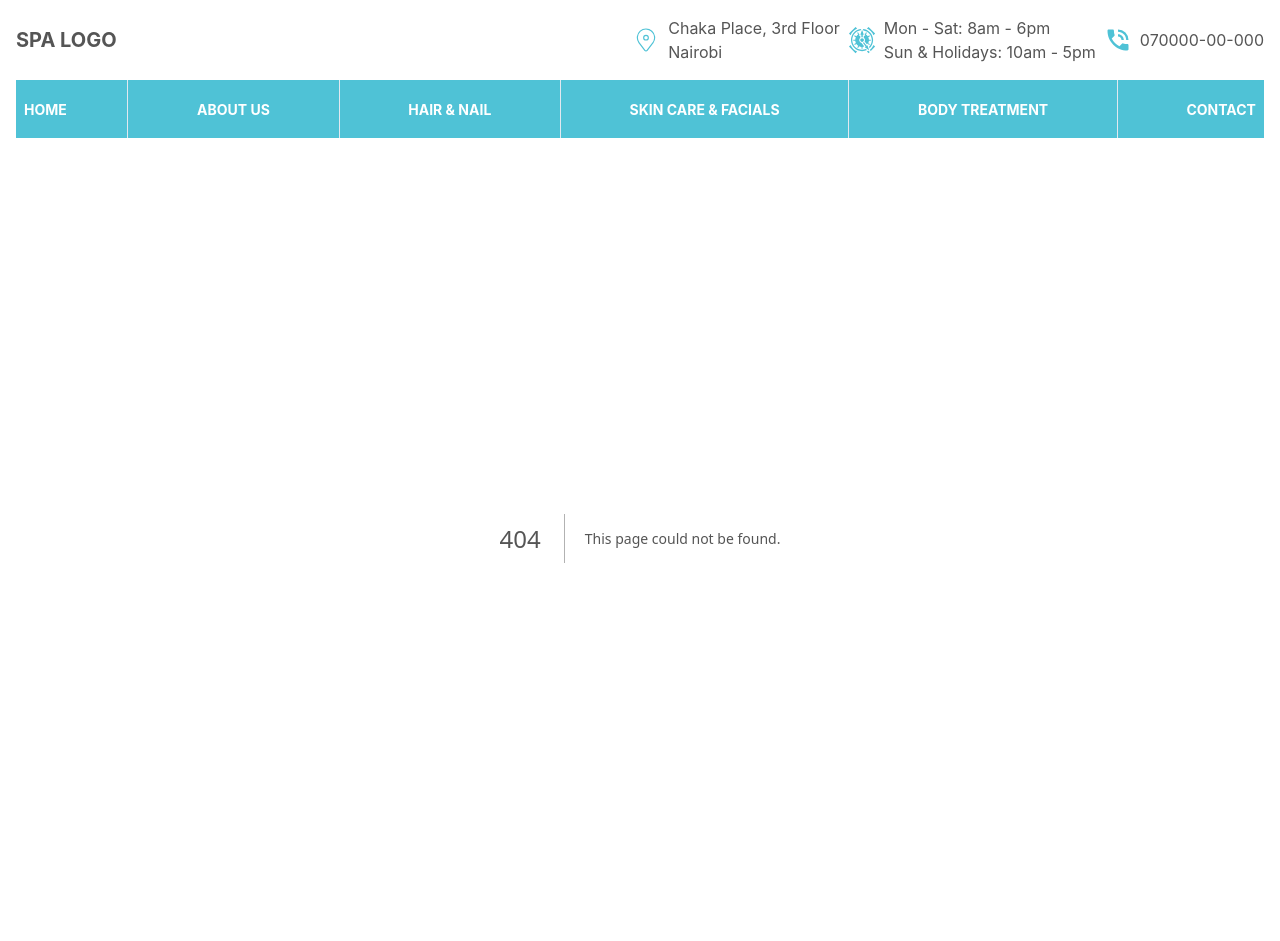
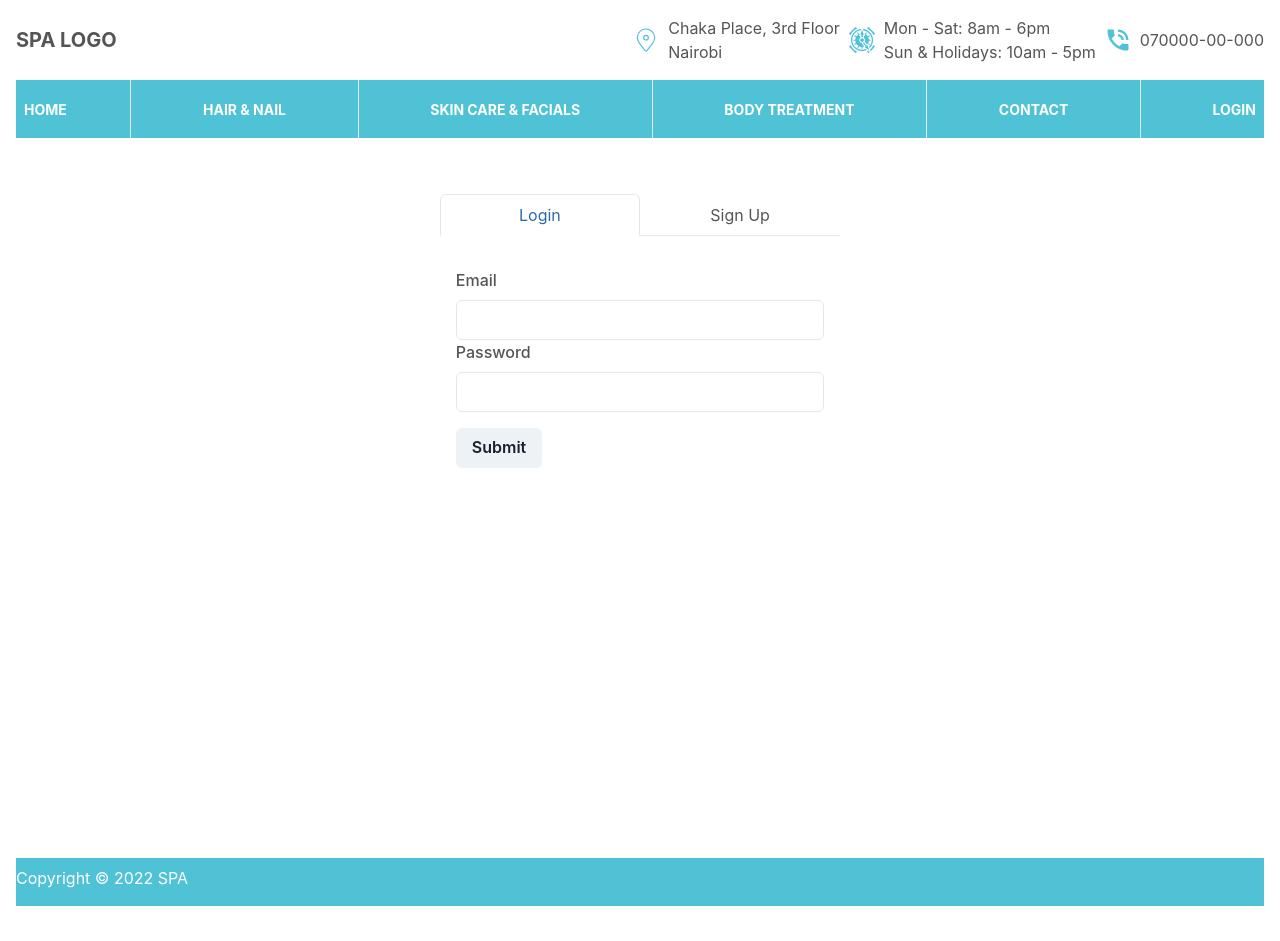
Before and after one commit to benjaminbills/spa, a Next.js app: page /login in a window 1280 px wide. Before the commit this address had no page. Shown: the top 941 px of the page. After the commit the page ends 906 px from the top, so only its background shows below. Built offline with nearby package versions, Linux system fonts and the light colour scheme.

Commit message:
setup login and logout

```diff
--- a/component/Footer.jsx
+++ b/component/Footer.jsx
@@ -1,9 +1,11 @@
-import { Box, Text } from '@chakra-ui/react';
+import { Box, Container, Text } from '@chakra-ui/react';
 
 const Footer = () => {
   return (
-    <Box position={'absolute'} top='100%' bottom={'0'}>
-      <Text>Copyright © 2022 SPA</Text>
+    <Box h={12} mt='30%' backgroundColor={'#4FC2D6'} position={'relative'}>
+      <Text pt={2} color={'white'}>
+        Copyright © 2022 SPA
+      </Text>
     </Box>
   );
 };
--- /dev/null
+++ b/component/Login.jsx
@@ -0,0 +1,61 @@
+import {
+  Box,
+  Button,
+  FormControl,
+  FormErrorMessage,
+  FormHelperText,
+  FormLabel,
+  Input,
+  Tab,
+  TabList,
+  TabPanel,
+  TabPanels,
+  Tabs,
+  Text,
+} from '@chakra-ui/react';
+import { useState } from 'react';
+
+const Login = () => {
+  return (
+    <Box display={'flex'} justifyContent={'center'} pt={14}>
+      <Tabs isFitted variant='enclosed'>
+        <TabList mb='1em'>
+          <Tab>Login</Tab>
+          <Tab>Sign Up</Tab>
+        </TabList>
+        <TabPanels>
+          <TabPanel>
+            <FormControl>
+              <FormLabel>Email</FormLabel>
+              <Input type='email' />
+              <FormLabel>Password</FormLabel>
+              <Input type='password' />
+              <Button mt={4}>Submit</Button>
+            </FormControl>
+          </TabPanel>
+          <TabPanel>
+            <FormControl>
+              <FormLabel>Email</FormLabel>
+              <Input type='email' />
+              <FormLabel>Password</FormLabel>
+              <Input type='password' />
+              <FormLabel>Confirm Password</FormLabel>
+              <Input type='password' />
+              <Button mt={4}>Submit</Button>
+            </FormControl>
+          </TabPanel>
+        </TabPanels>
+      </Tabs>
+      {/* <Button>Create an account</Button>
+      <FormControl>
+        <FormLabel>Email</FormLabel>
+        <Input type='email' />
+        <FormLabel>Password</FormLabel>
+        <Input type='password' />
+        <Button mt={4}>Submit</Button>
+      </FormControl> */}
+    </Box>
+  );
+};
+
+export default Login;
--- a/component/Nav.jsx
+++ b/component/Nav.jsx
@@ -39,11 +39,11 @@ const Nav = ({ open }) => {
             <NextLink href={'/'} passHref>
               <Text ml={2}>Home</Text>
             </NextLink>
-            <NextLink href={'/contact'}>
+            {/* <NextLink href={'/contact'}>
               <Text px={2} py={1} rounded={'md'}>
                 About us
               </Text>
-            </NextLink>
+            </NextLink> */}
             <NextLink href={'/services/hairandnail'}>
               <Text px={2} py={1} rounded={'md'}>
                 Hair & Nail
@@ -62,6 +62,11 @@ const Nav = ({ open }) => {
             <NextLink href={'/contact'}>
               <Text px={2} py={1} rounded={'md'}>
                 Contact
+              </Text>
+            </NextLink>
+            <NextLink href={'/login'}>
+              <Text px={2} py={1} rounded={'md'}>
+                Login
               </Text>
             </NextLink>
           </HStack>
@@ -89,7 +94,7 @@ const Nav = ({ open }) => {
                   Home
                 </Box>
               </NextLink>
-              <NextLink href={'/about'}>
+              {/* <NextLink href={'/about'}>
                 <Box
                   px={2}
                   py={1}
@@ -101,7 +106,7 @@ const Nav = ({ open }) => {
                 >
                   About
                 </Box>
-              </NextLink>
+              </NextLink> */}
               <NextLink href={'/catalog'}>
                 <Box
                   px={2}
--- /dev/null
+++ b/component/Signup.jsx
@@ -0,0 +1,5 @@
+const Signup = () => {
+  return <div>Signup</div>;
+};
+
+export default Signup;
--- /dev/null
+++ b/pages/login.js
@@ -0,0 +1,7 @@
+import Login from '../component/Login';
+
+const login = () => {
+  return <Login />;
+};
+
+export default login;
```
Also changed, not shown: component/Logout.jsx (added, +7 -0 lines).
